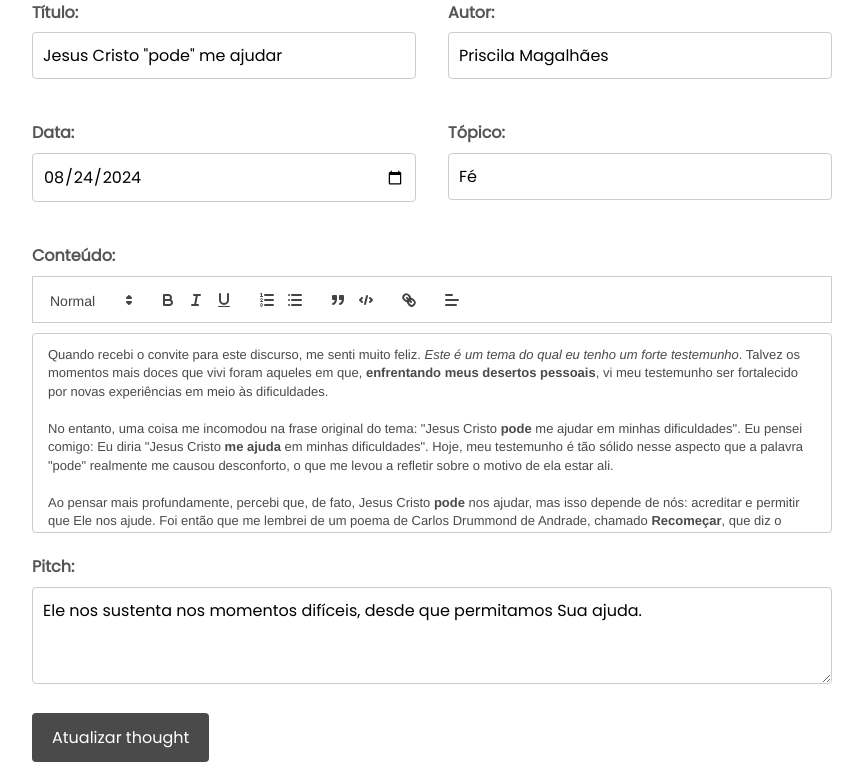
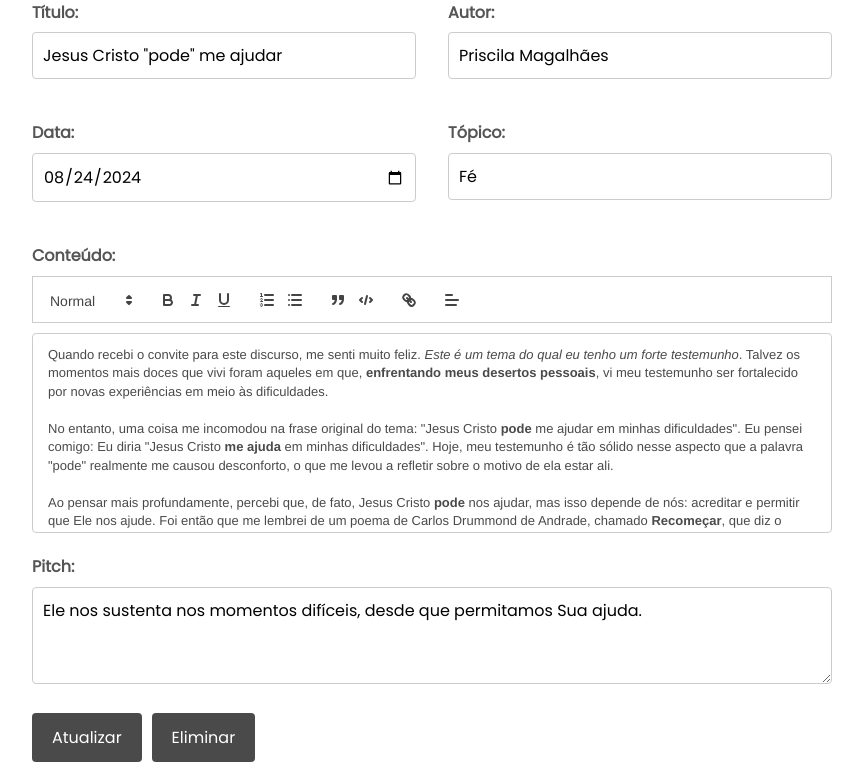
Before and after one commit to Villamediana/Thoughts---Blog, a Flask app: page /upload?blog_id=1 in a window 1280 px wide. Shown: the part 136-918 px from the top of the page, without its empty margins (208-1071 px from the left). Run offline with Flask 3, Linux system fonts and the light colour scheme; some libraries are stand-ins or nearby versions.

Commit message:
Second commit

```diff
--- a/app.py
+++ b/app.py
@@ -9,6 +9,13 @@ app = Flask(__name__)
 def home():
     blogs = load_blogs()
     return render_template('home.html', blogs=blogs)
+
+@app.route('/delete/<int:blog_id>', methods=['POST'])
+def delete(blog_id):
+    blogs = load_blogs()
+    updated_blogs = [blog for blog in blogs if blog['id'] != blog_id]
+    save_blogs(updated_blogs)
+    return redirect(url_for('home'))
 
 # Función para cargar los blogs desde el archivo JSON
 def load_blogs():
--- a/static/styles.css
+++ b/static/styles.css
@@ -424,7 +424,13 @@ ul li {
     margin-top: 10px;
 }
 
-.submit-button {
+.button-row {
+    display: flex;
+    gap: 10px;
+    margin-top: 20px;
+}
+
+.submit-button, .delete-button {
     display: inline-block;
     padding: 12px 20px;
     font-size: 1rem;
@@ -437,6 +443,6 @@ ul li {
     transition: background-color 0.3s ease;
 }
 
-.submit-button:hover {
+.submit-button:hover,.delete-button:hover {
     background-color: #333333;
 }
--- a/templates/upload.html
+++ b/templates/upload.html
@@ -15,6 +15,7 @@
             <a href="/" class="back-link">&larr; Voltar ao Menu</a>
         </div>
         <h1 class="upload-title">{{ 'Editar thought' if blog else 'Novo thought' }}</h1>
+
         <form id="blog-form" method="POST" action="{{ url_for('upload', blog_id=blog.id if blog else None) }}">
             <!-- Agrupación de Título y Autor en una fila -->
             <div class="form-row">
@@ -48,7 +49,14 @@
             </div>
             <!-- Campo oculto para enviar o conteúdo do editor -->
             <input type="hidden" id="content" name="content">
-            <button type="submit" class="submit-button">{{ 'Atualizar thought' if blog else 'Guardar thought' }}</button>
+            <div class="button-row">
+                <button type="submit" class="submit-button">{{ 'Atualizar' if blog else 'Guardar' }}</button>
+                {% if blog %}
+                <form id="delete-form" method="POST" action="/delete/{{ blog['id'] }}">
+                    <button type="submit" class="delete-button">Eliminar</button>
+                </form>
+                {% endif %}
+            </div>
         </form>
     </div>
 
@@ -93,7 +101,7 @@
 
         // Establecer el contenido inicial en el editor Quill si estamos editando
         const blogContent = {{ blog['content'] | tojson | safe if blog else '[]' }};
-    quill.root.innerHTML = blogContent.length ? convertContentToHTML(blogContent) : '';
+        quill.root.innerHTML = blogContent.length ? convertContentToHTML(blogContent) : '';
 
         document.getElementById('blog-form').addEventListener('submit', function (event) {
             // Antes de enviar, capturamos el contenido del editor
```
Also changed, not shown: 1 other file.
